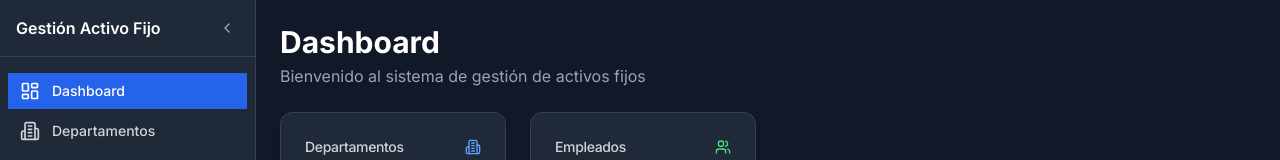
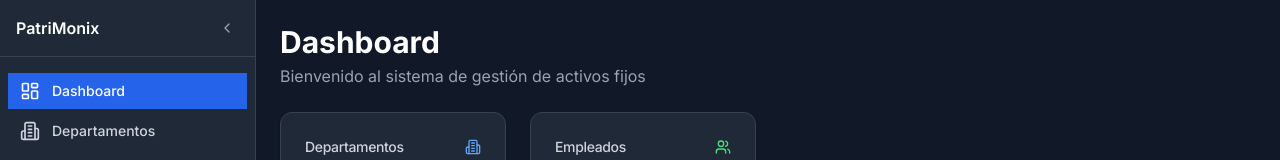
Before and after one commit to MelPina/proyecto-gestion-activos-fijos, a Next.js app: page / in a window 1280 px wide. Shown: the top 160 px of the page. Built offline with nearby package versions, Linux system fonts and the light colour scheme; no server answers.

Commit message:
Cambiando el nombre del sistema

```diff
--- a/components/layout/sidebar.tsx
+++ b/components/layout/sidebar.tsx
@@ -51,7 +51,7 @@
         {!collapsed && (
           <div className="flex items-center space-x-2">
             {/* <Package className="h-6 w-6 text-blue-400" /> */}
-            <span className="font-semibold text-white">Gestión Activo Fijo</span>
+            <span className="font-semibold text-white">PatriMonix</span>
           </div>
         )}
         <button
```
